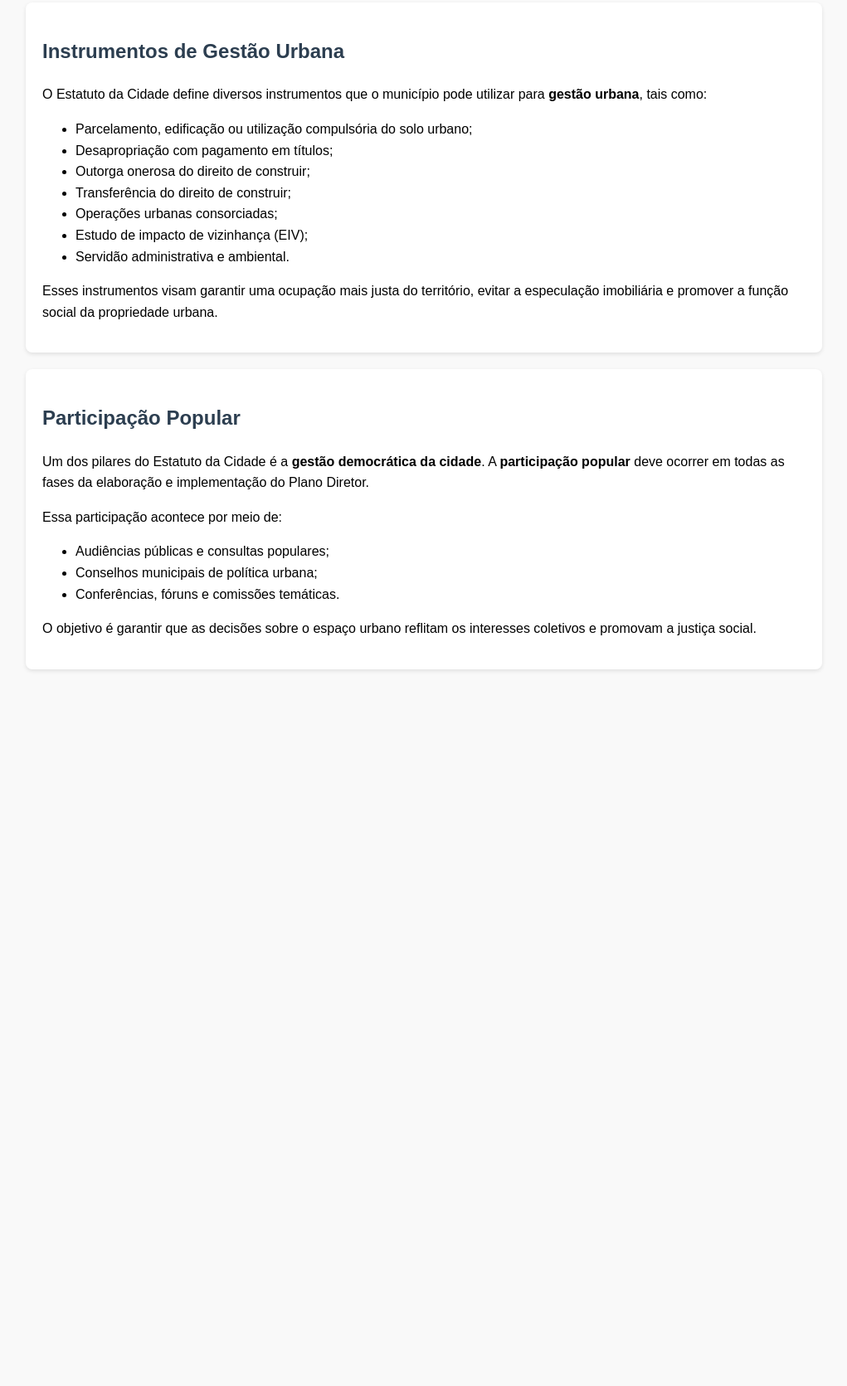
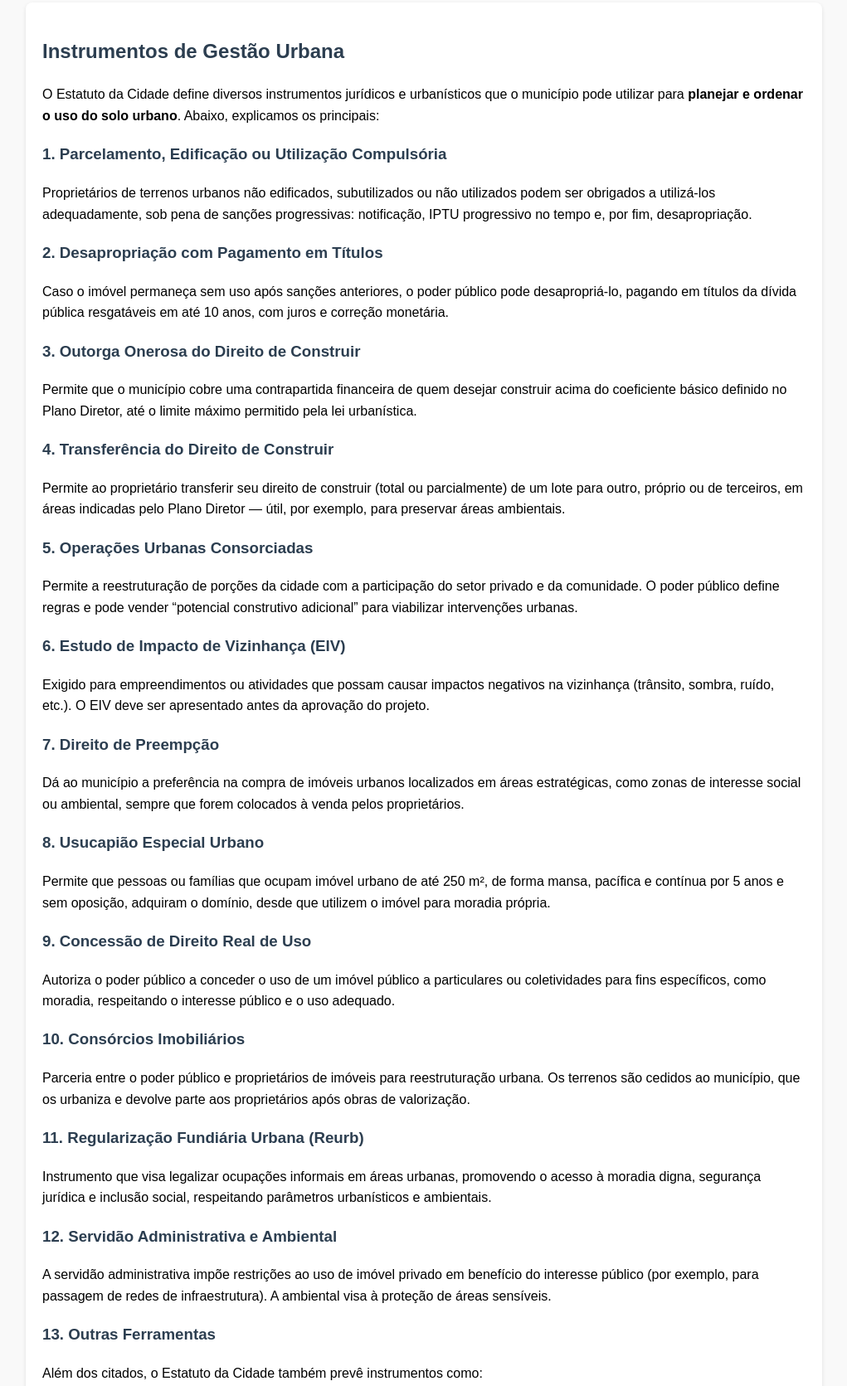
Before and after one commit to RenataVerasVenturim/cronogramaEstudo, a plain HTML site: page ler_conteudo12.html in a window 1280 px wide. Shown: the part 1754-3425 px from the top of the page at 83% size, without its empty margins (129-1150 px from the left). Before the commit the page ends 2601 px from the top, so only its background shows below. Drawn offline with Linux system fonts and the light colour scheme.

Commit message:
Update ler_conteudo12.html

```diff
--- a/ler_conteudo12.html
+++ b/ler_conteudo12.html
@@ -131,19 +131,83 @@
   <section id="instrumentos">
   <h2>Instrumentos de Gestão Urbana</h2>
   <p>
-      O Estatuto da Cidade define diversos instrumentos que o município pode utilizar para <strong>gestão urbana</strong>, tais como:
+    O Estatuto da Cidade define diversos instrumentos jurídicos e urbanísticos que o município pode utilizar para <strong>planejar e ordenar o uso do solo urbano</strong>. Abaixo, explicamos os principais:
+  </p>
+
+  <h3>1. Parcelamento, Edificação ou Utilização Compulsória</h3>
+  <p>
+    Proprietários de terrenos urbanos não edificados, subutilizados ou não utilizados podem ser obrigados a utilizá-los adequadamente, sob pena de sanções progressivas: notificação, IPTU progressivo no tempo e, por fim, desapropriação.
+  </p>
+
+  <h3>2. Desapropriação com Pagamento em Títulos</h3>
+  <p>
+    Caso o imóvel permaneça sem uso após sanções anteriores, o poder público pode desapropriá-lo, pagando em títulos da dívida pública resgatáveis em até 10 anos, com juros e correção monetária.
+  </p>
+
+  <h3>3. Outorga Onerosa do Direito de Construir</h3>
+  <p>
+    Permite que o município cobre uma contrapartida financeira de quem desejar construir acima do coeficiente básico definido no Plano Diretor, até o limite máximo permitido pela lei urbanística.
+  </p>
+
+  <h3>4. Transferência do Direito de Construir</h3>
+  <p>
+    Permite ao proprietário transferir seu direito de construir (total ou parcialmente) de um lote para outro, próprio ou de terceiros, em áreas indicadas pelo Plano Diretor — útil, por exemplo, para preservar áreas ambientais.
+  </p>
+
+  <h3>5. Operações Urbanas Consorciadas</h3>
+  <p>
+    Permite a reestruturação de porções da cidade com a participação do setor privado e da comunidade. O poder público define regras e pode vender “potencial construtivo adicional” para viabilizar intervenções urbanas.
+  </p>
+
+  <h3>6. Estudo de Impacto de Vizinhança (EIV)</h3>
+  <p>
+    Exigido para empreendimentos ou atividades que possam causar impactos negativos na vizinhança (trânsito, sombra, ruído, etc.). O EIV deve ser apresentado antes da aprovação do projeto.
+  </p>
+
+  <h3>7. Direito de Preempção</h3>
+  <p>
+    Dá ao município a preferência na compra de imóveis urbanos localizados em áreas estratégicas, como zonas de interesse social ou ambiental, sempre que forem colocados à venda pelos proprietários.
+  </p>
+
+  <h3>8. Usucapião Especial Urbano</h3>
+  <p>
+    Permite que pessoas ou famílias que ocupam imóvel urbano de até 250 m², de forma mansa, pacífica e contínua por 5 anos e sem oposição, adquiram o domínio, desde que utilizem o imóvel para moradia própria.
+  </p>
+
+  <h3>9. Concessão de Direito Real de Uso</h3>
+  <p>
+    Autoriza o poder público a conceder o uso de um imóvel público a particulares ou coletividades para fins específicos, como moradia, respeitando o interesse público e o uso adequado.
+  </p>
+
+  <h3>10. Consórcios Imobiliários</h3>
+  <p>
+    Parceria entre o poder público e proprietários de imóveis para reestruturação urbana. Os terrenos são cedidos ao município, que os urbaniza e devolve parte aos proprietários após obras de valorização.
+  </p>
+
+  <h3>11. Regularização Fundiária Urbana (Reurb)</h3>
+  <p>
+    Instrumento que visa legalizar ocupações informais em áreas urbanas, promovendo o acesso à moradia digna, segurança jurídica e inclusão social, respeitando parâmetros urbanísticos e ambientais.
+  </p>
+
+  <h3>12. Servidão Administrativa e Ambiental</h3>
+  <p>
+    A servidão administrativa impõe restrições ao uso de imóvel privado em benefício do interesse público (por exemplo, para passagem de redes de infraestrutura). A ambiental visa à proteção de áreas sensíveis.
+  </p>
+
+  <h3>13. Outras Ferramentas</h3>
+  <p>
+    Além dos citados, o Estatuto da Cidade também prevê instrumentos como:
     <ul>
-        <li>Parcelamento, edificação ou utilização compulsória do solo urbano;</li>
-        <li>Desapropriação com pagamento em títulos;</li>
-        <li>Outorga onerosa do direito de construir;</li>
-        <li>Transferência do direito de construir;</li>
-        <li>Operações urbanas consorciadas;</li>
-        <li>Estudo de impacto de vizinhança (EIV);</li>
-        <li>Servidão administrativa e ambiental.</li>
+      <li><strong>Gestão democrática da cidade</strong> (audiências públicas, conselhos, etc.);</li>
+      <li><strong>Instrumentos tributários</strong> (como IPTU progressivo);</li>
+      <li><strong>Zonas Especiais de Interesse Social (ZEIS)</strong>;</li>
+      <li><strong>Parcelamento e edificação integrada</strong>;</li>
+      <li><strong>Direito à superfície</strong> e outros direitos reais urbanos.</li>
     </ul>
   </p>
+
   <p>
-      Esses instrumentos visam garantir uma ocupação mais justa do território, evitar a especulação imobiliária e promover a função social da propriedade urbana.
+    O uso adequado desses instrumentos garante a efetivação da função social da cidade e da propriedade, o combate à especulação imobiliária e a promoção do direito à cidade para todos.
   </p>
 </section>
 
```
Lines whose indentation alone changed are shown as unchanged.
